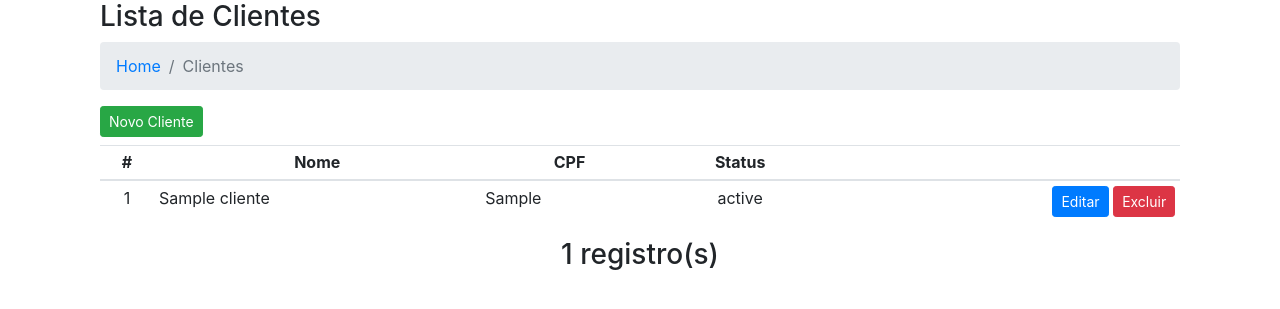
After one commit to tarcisio-sousa/projeto-seletivo-vendas, a CodeIgniter app: page /inforgeneses/cliente in a window 1280 px wide. The commit adds this page. Shown: the top 309 px of the page. Run offline with CodeIgniter, Linux system fonts and the light colour scheme; the visitor is signed in with stand-in values (Sample User, id 1); tables that the repository leaves empty or names only in its code hold one stand-in row (values such as "Sample post"); some libraries are stand-ins or nearby versions.

Commit message:
Implementado Clientes CRUD / Removido index.php URL

```diff
--- a/application/config/autoload.php
+++ b/application/config/autoload.php
@@ -132,4 +132,4 @@ $autoload['language'] = array('email');
 |
 |	$autoload['model'] = array('first_model' => 'first');
 */
-$autoload['model'] = array('m_usuario', 'm_produto');
+$autoload['model'] = array('m_usuario', 'm_produto', 'm_cliente');
--- a/application/config/config.php
+++ b/application/config/config.php
@@ -35,7 +35,7 @@ $config['base_url'] = 'http://localhost/inforgeneses/projeto-seletivo-vendas/';
 | variable so that it is blank.
 |
 */
-$config['index_page'] = 'index.php';
+$config['index_page'] = '';
 
 /*
 |--------------------------------------------------------------------------
@@ -52,7 +52,7 @@ $config['index_page'] = 'index.php';
 |
 | WARNING: If you set this to 'PATH_INFO', URIs will always be URL-decoded!
 */
-$config['uri_protocol']	= 'REQUEST_URI';
+$config['uri_protocol']	= 'REQUEST_URI'; // REQUEST_URI
 
 /*
 |--------------------------------------------------------------------------
--- /dev/null
+++ b/application/controllers/Cliente.php
@@ -0,0 +1,105 @@
+<?php
+
+class Cliente extends MY_Controller
+{
+
+	public function index()
+	{
+		$variaveis['clientes'] = $this->m_cliente->get();
+		$data['content'] = $this->load->view('cliente_home', $variaveis, TRUE);
+		$this->load->view('template', $data);
+	}
+
+	public function cadastro()
+	{
+		$variaveis['usuario_id'] = $this->session->userdata('usuario_id');
+		$data['content'] = $this->load->view('cliente_cadastro', $variaveis, TRUE);
+		$this->load->view('template', $data);
+	}
+
+	public function edita($id)
+	{
+		if ($id) {
+			$cliente = $this->m_cliente->get($id);
+
+			if ($cliente->num_rows() > 0) {
+				$variaveis['id'] = $cliente->row()->id;
+				$variaveis['nome'] = $cliente->row()->nome;
+				$variaveis['cpf'] = $cliente->row()->cpf;
+				$variaveis['rg'] = $cliente->row()->rg;
+				$variaveis['endereco'] = $cliente->row()->endereco;
+				$variaveis['numero'] = $cliente->row()->numero;
+				$variaveis['cidade'] = $cliente->row()->cidade;
+				$variaveis['estado'] = $cliente->row()->estado;
+				$variaveis['renda'] = $cliente->row()->renda;
+				$variaveis['usuario_id'] = $cliente->row()->usuario_id;
+
+				$data['content'] = $this->load->view('cliente_cadastro', $variaveis, TRUE);
+			} else {
+				$variaveis['mensagem'] = "Registro não encontrado.";
+				$this->load->view('errors/html/v_erro', $variaveis);
+			}
+
+		} else {
+			$data['content'] = $this->load->view('cliente_cadastro', '', TRUE);
+		}
+		$this->load->view('template', $data);
+	}
+
+	public function salvar()
+	{
+		$this->load->library('form_validation');
+
+		$regras = array(
+			array('field' => 'nome', 'label' => 'Nome', 'rules' => 'required'),
+			array('field' => 'cpf', 'label' => 'CPF', 'rules' => 'required'),
+			array('field' => 'rg', 'label' => 'RG', 'rules' => 'required'),
+			array('field' => 'endereco', 'label' => 'Endereço'),
+			array('field' => 'numero', 'label' => 'Número'),
+			array('field' => 'cidade', 'label' => 'Cidade'),
+			array('field' => 'estado', 'label' => 'Estado'),
+			array('field' => 'renda', 'label' => 'Renda'),
+			array('field' => 'usuario_id', 'label' => 'Usuário', 'rules' => 'required')
+		);
+
+		$this->form_validation->set_rules($regras);
+
+		if ($this->form_validation->run() == FALSE) {
+			$data['content'] = $this->load->view('cliente_cadastro', '', TRUE);
+			$this->load->view('template', $data);
+		} else {
+
+			$id = $this->input->post('id');
+
+			$dados = array(
+				"nome" => $this->input->post('nome'),
+				"cpf" => $this->input->post('cpf'),
+				"rg" => $this->input->post('rg'),
+				"endereco" => $this->input->post('endereco'),
+				"numero" => $this->input->post('numero'),
+				"cidade" => $this->input->post('cidade'),
+				"estado" => $this->input->post('estado'),
+				"renda" => $this->input->post('renda'),
+				"usuario_id" => $this->input->post('usuario_id')
+			);
+
+			if ($this->m_cliente->persiste($dados, $id)) {
+				$variaveis['mensagem'] = "Cliente cadastrado com sucesso!";
+
+				$data['content'] = $this->load->view('cliente_cadastro_sucesso', $variaveis, TRUE);
+				$this->load->view('template', $data);
+			} else {
+				$variaveis['mensagem'] = "Ocorreu um erro. Por favor, tente novamente";
+				$this->load->view('errors/html/v_erro', $variaveis);
+			}
+		}
+	}
+
+	public function remove($id = null)
+	{
+		if ($this->m_cliente->delete($id)) {
+			redirect(base_url('cliente'));
+		}
+	}
+}
+?>
--- a/application/controllers/Produto.php
+++ b/application/controllers/Produto.php
@@ -66,7 +66,6 @@ class Produto extends MY_Controller
 			$id = $this->input->post('id');
 
 			$dados = array(
-
 				"descricao" => $this->input->post('descricao'),
 				"detalhamento" => $this->input->post('detalhamento'),
 				"preco_vista" => $this->input->post('preco_vista'),
@@ -87,9 +86,10 @@ class Produto extends MY_Controller
 		}
 	}
 
-	public function remove($id = null) {
+	public function remove($id = null)
+	{
 		if ($this->m_produto->delete($id)) {
-			redirect(base_url('index.php/produto'));
+			redirect(base_url('produto'));
 		}
 	}
 }
--- a/application/controllers/Usuario.php
+++ b/application/controllers/Usuario.php
@@ -79,7 +79,7 @@ class Usuario extends MY_Controller
 
 	public function remove($id = null) {
 		if ($this->m_usuario->delete($id)) {
-			redirect(base_url('index.php/usuario'));
+			redirect(base_url('usuario'));
 			// $variaveis['mensagem'] = "Registro excluído com sucesso!";
 			// $this->load->view('v_sucesso', $variaveis);
 		}
--- a/application/core/MY_Controller.php
+++ b/application/core/MY_Controller.php
@@ -10,7 +10,7 @@ class MY_Controller extends CI_Controller
 		$logged = $this->session->userdata("logged");
 
 		if ($logged != TRUE) {
-			redirect(base_url('index.php/login'));
+			redirect(base_url('login'));
 		}
 	}
 }
--- /dev/null
+++ b/application/models/M_cliente.php
@@ -0,0 +1,41 @@
+<?php
+
+class M_cliente extends CI_Model
+{
+
+	public function persiste($dados = null, $id = null)
+	{
+		if ($dados) {
+			if ($id) {
+				$this->db->where('id', $id);
+				if ($this->db->update("clientes", $dados)) {
+					return true;
+				} else {
+					return false;
+				}
+			} else {
+				if ($this->db->insert("clientes", $dados)) {
+					return true;
+				} else {
+					return false;
+				}
+			}
+		}
+	}
+
+	public function get($id = null)
+	{
+		if ($id) {
+			$this->db->where('id', $id);
+		}
+		return $this->db->get('clientes');
+	}
+
+	public function delete($id = null)
+	{
+		if ($id) {
+			return $this->db->where('id', $id)->delete('clientes');
+		}
+	}
+}
+?>
--- /dev/null
+++ b/application/views/cliente_home.php
@@ -0,0 +1,53 @@
+<div class="container-fluid">
+	<div class="row text-left">
+		<div class="col-sm-12">
+			<h3>Lista de Clientes</h3>
+		</div>
+	</div>
+
+	<nav aria-label="breadcrumb">
+		<ol class="breadcrumb">
+			<li class="breadcrumb-item"><?= anchor('/', 'Home', array()); ?></li>
+			<li class="breadcrumb-item active" aria-current="page">Clientes</li>
+		</ol>
+	</nav>
+
+	<div class="row text-left">
+		<div class="col-sm-12 mb-2">
+			<?= anchor('cliente/cadastro', 'Novo Cliente', array('class' => 'btn btn-success btn-sm')); ?>
+		</div>
+	</div>
+
+	<div class="row">
+		<div class="col-sm-12">
+			<table class="table table-sm">
+				<thead>
+					<tr>
+						<th> # </th>
+						<th> Nome </th>
+						<th> CPF </th>
+						<th> Status </th>
+						<th>  </th>
+					</tr>
+				</thead>
+				<tbody>
+					<?php foreach($clientes->result() as $cliente): ?>
+					<tr>
+						<td> <?= $cliente->id ?> </td>
+						<td class="text-left"> <?= $cliente->nome ?> </td>
+						<td class="text-left"> <?= $cliente->cpf ?> </td>
+						<td> <?= $cliente->status ?> </td>
+						<td class="text-right">
+							<?= anchor("cliente/edita/$cliente->id", 'Editar', array('class' => 'btn btn-primary btn-sm')); ?>
+							<?= anchor("cliente/remove/$cliente->id", 'Excluir', array('class' => 'btn btn-danger btn-sm')); ?></td>
+					</tr>
+					<?php endforeach; ?>
+				</tbody>
+			</table>
+
+			<h3><?= $clientes->num_rows(); ?> registro(s)</h3>
+			<div class="row">
+			</div>
+		</div>
+	</div>
+</div>
--- a/application/views/home.php
+++ b/application/views/home.php
@@ -27,7 +27,7 @@
 					<?= anchor('produto', 'Produtos', array('class' => 'nav-link')); ?>
 				</li>
 				<li class="nav-item">
-					<a class="nav-link" href="#">Clientes</a>
+					<?= anchor('cliente', 'Clientes', array('class' => 'nav-link')); ?>
 				</li>
 				<li class="nav-item">
 					<a class="nav-link" href="#">Venda</a>
```
Also changed, not shown: application/views/cliente_cadastro.php (added, +120 -0 lines), application/views/cliente_cadastro_sucesso.php (added, +21 -0 lines).
